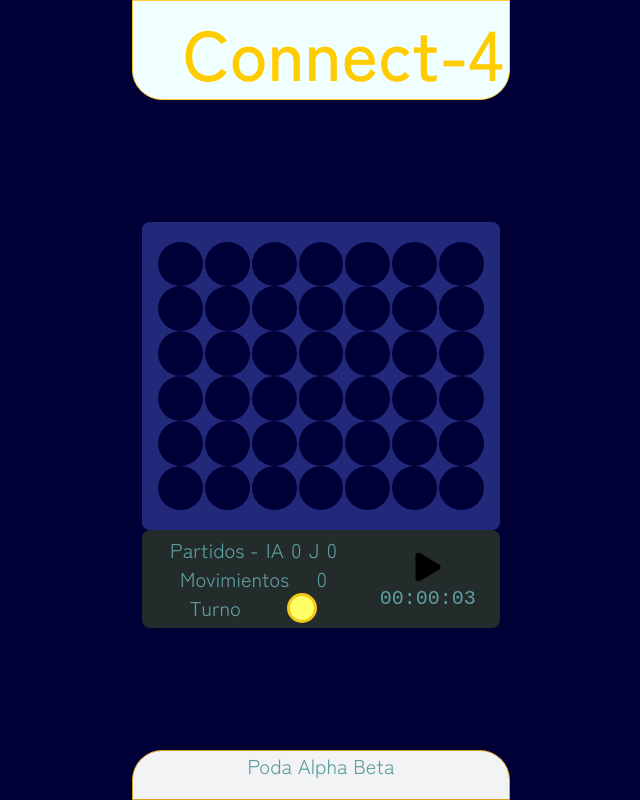
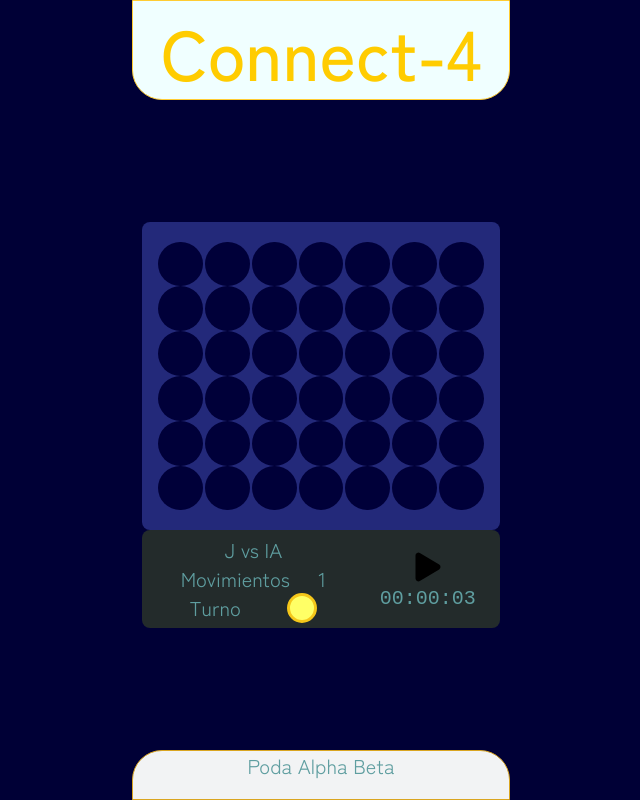
Before and after one commit to God8Head/Connect-4, a plain HTML site: page alphabeta.html in a window 1280 px wide. Both pictures are taken after a click on the element 746 px from the left and 567 px from the top of the page. Shown: the whole page, without its empty margins (319-959 px from the left). Drawn offline with nearby package versions, Linux system fonts and the light colour scheme.

Commit message:
v1.0.1 Funciones principales listas

```diff
--- a/alphabeta.html
+++ b/alphabeta.html
@@ -98,11 +98,7 @@
       <div class="vertical cuarenta">
 
         <div class="horizontal around">
-          <h2>Partidos - </h2>
-          <h2>IA</h2>
-          <h2 class="PartidosIA" id="PartidosIA">0</h2>
-          <h2>J</h2>
-          <h2 class="PartidosJ" id="PartidosJ">0</h2>
+          <h2>J vs IA</h2>
         </div>
 
         <div class="horizontal around">
--- a/scripts/alphabeta.js
+++ b/scripts/alphabeta.js
@@ -3,8 +3,6 @@
 const Infinito = Number.MAX_SAFE_INTEGER
 let primeros_turnos_partidas = ["J", "IA", "J"]
 
-let PartidosIA_interfaz  = document.getElementById("PartidosIA");
-let PartidosJ_interfaz   = document.getElementById("PartidosJ");
 let time_interfaz        = document.getElementById("time")
 let movimientos_interfaz = document.getElementById("moves")
 let turno_interfaz       = document.getElementById("turno")
@@ -139,12 +137,18 @@ function Inicio() {
   Juego()
 }
 
+let cantTurnos = 0
+
 async function Juego() {
   if (turno == "J") {
     InicioJugador()
+
+    cantTurnos++
+    movimientos_interfaz.textContent = cantTurnos
+
   } else {
     await TurnoAlphaBeta()
-    // await TurnoMinimax()
+    //await TurnoMinimax()
   }
 }
 
--- a/style.css
+++ b/style.css
@@ -71,8 +71,9 @@ nav {
 
   display: flex;
   align-items: center;
+  justify-content: center;
 
-  padding-left: 5rem;
+  padding: 1.5rem;
 
 }
 
```
Also changed, not shown: minimax.html (+1 -5 lines), scripts/minimax.js (+6 -2 lines).
